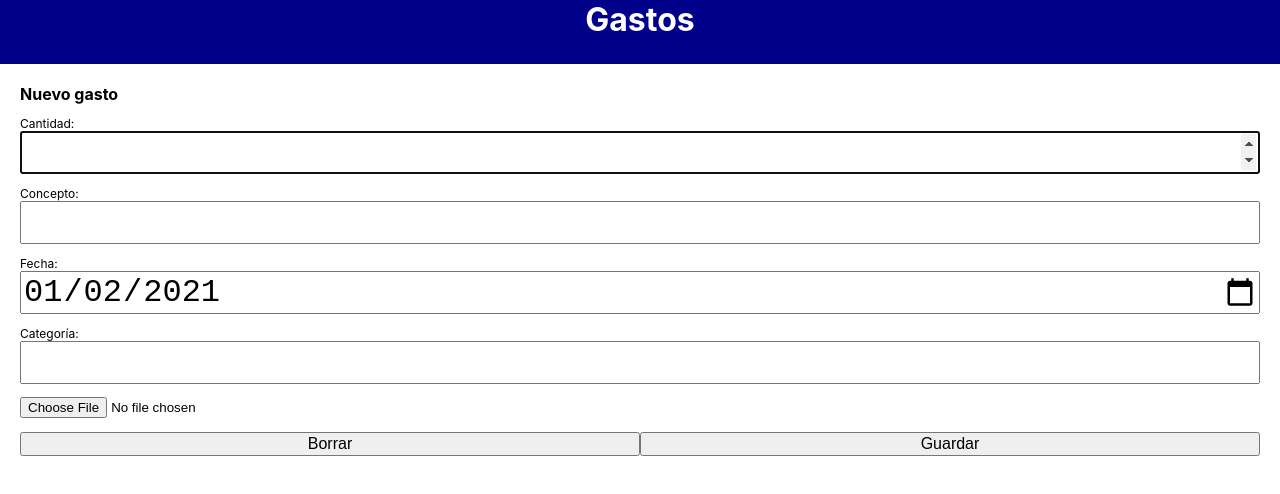
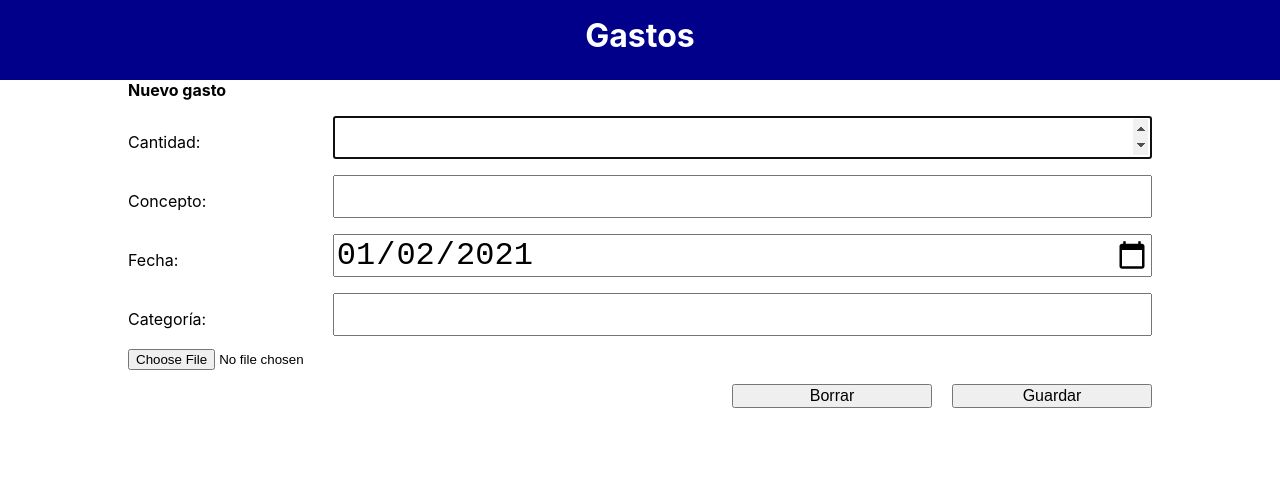
Before and after one commit to vangamo/gastosApp, a React (Create React App) app in the folder web/: page / in a window 1280 px wide. Shown: the top 494 px of the page. Built offline with nearby package versions, Linux system fonts and the light colour scheme.

Commit message:
Create desktop view

```diff
--- a/web/src/App.css
+++ b/web/src/App.css
@@ -9,13 +9,14 @@ body {
   padding: 0;
 }
 .App__header {
-  height: 4em;
+  height: 5em;
   text-align: center;
   background-color: darkblue;
   color: white;
 }
 .App__title {
   margin: 0;
+  padding: 0.5em 0;
 }
 .App__main {
   padding: 20px;
@@ -46,6 +47,8 @@ body {
 .inputData__controls {
   display:flex;
   justify-content: flex-end;
+  gap: 20px;
+  width: 100%;
   padding: 0;
   margin: 0;
   border: 0;
@@ -53,4 +56,31 @@ body {
 .inputData__controls .button {
   width: 100%;
   font-size: 1rem;
+  line-height: 1.5em;
 }
+
+@media (min-width: 768px) { /* and (orientation: portrait), (orientation: landscape) {*/
+  .App__main {
+    padding: 0;
+    margin: 0 auto;
+    width: 80%;
+  }
+  .inputData {
+    flex-direction: row;
+    flex-wrap: wrap;
+  }
+  .inputData__label {
+    width: 20%;
+    margin-top: 2em;
+    padding-top: 0;
+    font-size: 1rem;
+  }
+  .inputData__textField {
+    width: 80%;
+    margin-top: 0.5em;
+    font-size: 2rem;
+  }
+  .inputData__controls .button {
+    max-width: 200px;
+  }
+}
--- a/web/src/App.js
+++ b/web/src/App.js
@@ -55,10 +55,14 @@ function App() {
       <main className="App__main">
         <h2 className="task__title">{taskTitle}</h2>
         <form className="inputData">
-          <label className="inputData__label">Cantidad: <input type="number" step="0.01" autoFocus required className="inputData__textField numberField" value={amount} onChange={handleAmount} /></label>
-          <label className="inputData__label">Concepto: <input type="text" required className="inputData__textField" value={concept} onChange={handleConceptChange} /></label>
-          <label className="inputData__label">Fecha: <input type="date" required defaultValue={date} onBlur={handleDate} className="inputData__textField" /></label>
-          <label className="inputData__label">Categoría: <input type="text" list="cat" className="inputData__textField" value={category} onChange={handleCategoryChange} /></label>
+          <label forHtml="amount" className="inputData__label">Cantidad:</label>
+          <input type="number" step="0.01" autoFocus required id="amount" className="inputData__textField numberField" value={amount} onChange={handleAmount} />
+          <label className="inputData__label">Concepto:</label>
+          <input type="text" required className="inputData__textField" value={concept} onChange={handleConceptChange} />
+          <label className="inputData__label">Fecha:</label>
+          <input type="date" required defaultValue={date} onBlur={handleDate} className="inputData__textField" />
+          <label className="inputData__label">Categoría:</label>
+          <input type="text" list="cat" className="inputData__textField" value={category} onChange={handleCategoryChange} />
           <input type="file" accept="image/*" capture="camera" className="inputData__fileField"/>
 
           <fieldset className="inputData__controls">
```
